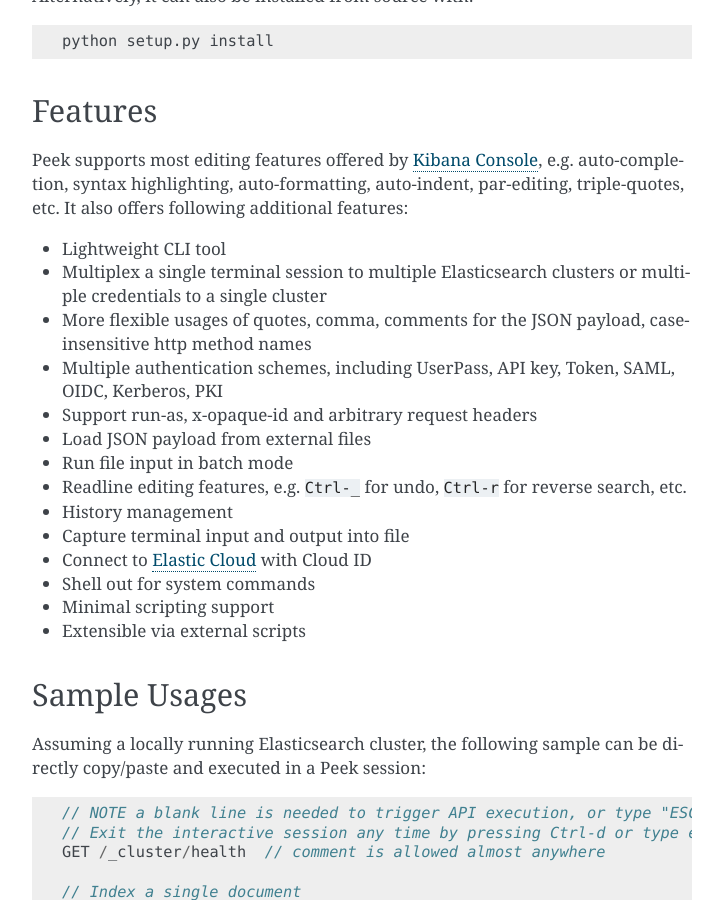
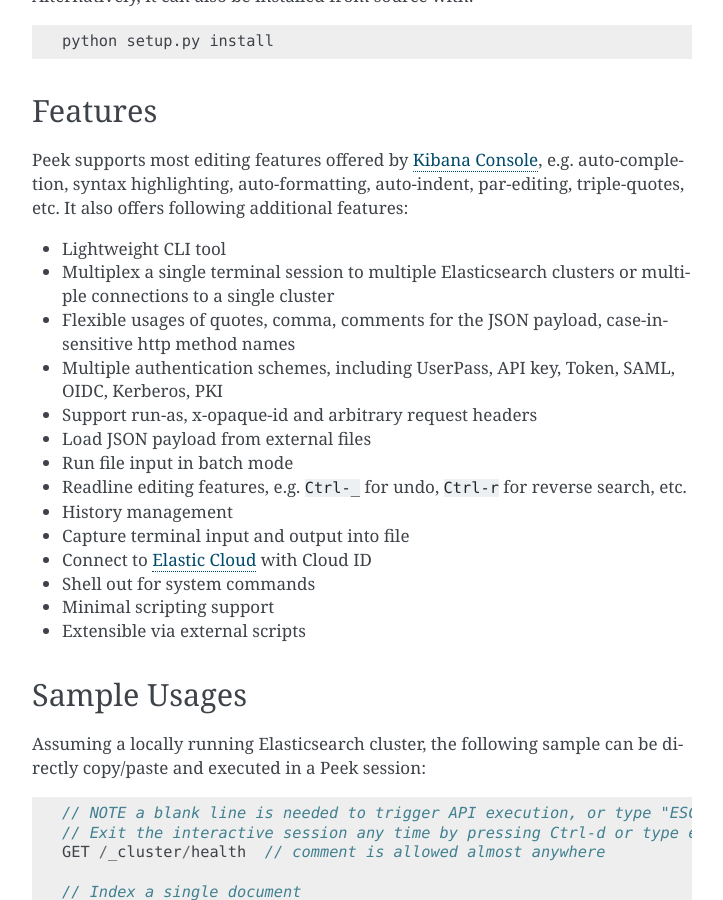
Before and after one commit to ywangd/peek, a Sphinx documentation site: the page built from docs/readme.rst, in a window 1280 px wide and 900 px high, scrolled down 640 px. Shown: the whole window, without its empty margins (388-1111 px from the left). Built offline with Sphinx 7.4.7, drawn with Linux system fonts in a browser that asks for light colours; pages that are not in the unit, such as notebooks, are missing from menus.

Commit message:
final tweak

```diff
--- a/README.rst
+++ b/README.rst
@@ -44,8 +44,8 @@
 par-editing, triple-quotes, etc. It also offers following additional features:
 
 * Lightweight CLI tool
-* Multiplex a single terminal session to multiple Elasticsearch clusters or multiple credentials to a single cluster
-* More flexible usages of quotes, comma, comments for the JSON payload, case-insensitive http method names
+* Multiplex a single terminal session to multiple Elasticsearch clusters or multiple connections to a single cluster
+* Flexible usages of quotes, comma, comments for the JSON payload, case-insensitive http method names
 * Multiple authentication schemes, including UserPass, API key, Token, SAML, OIDC, Kerberos, PKI
 * Support run-as, x-opaque-id and arbitrary request headers
 * Load JSON payload from external files
--- a/docs/usage.rst
+++ b/docs/usage.rst
@@ -45,7 +45,8 @@
 file. Peek also looks for the ``PEEK_PASSWORD`` environmental variable for password
 and this is another way to avoid having to enter password many times. If both fails,
 Peek will prompt for password.
-Please note, API keys and tokens are treated differently. They are considered to be
+
+Note that API keys and tokens are treated differently. They are considered to be
 more ephemeral and are stored in Peek's ``history`` sqlite file.
 
 
```
